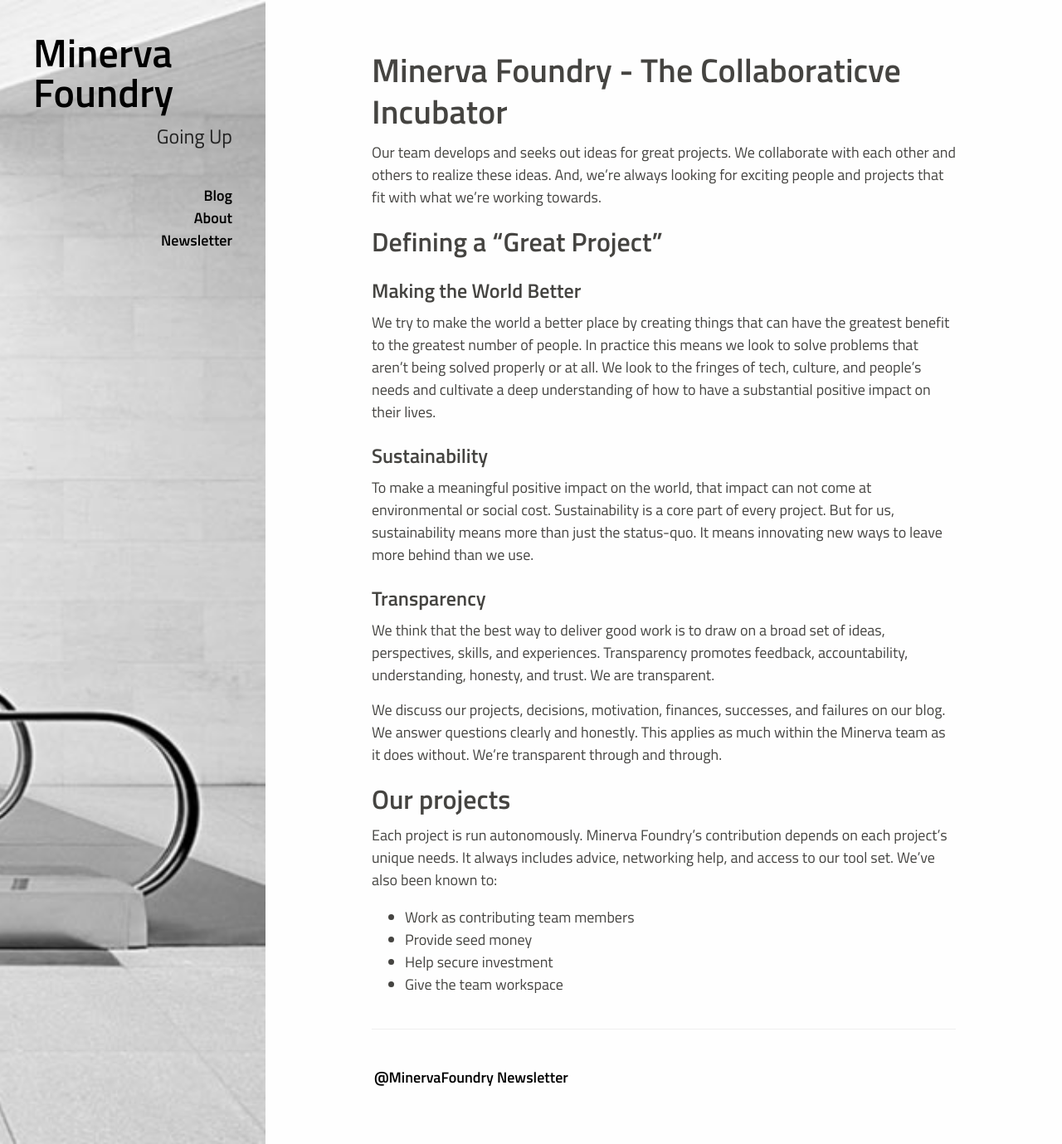
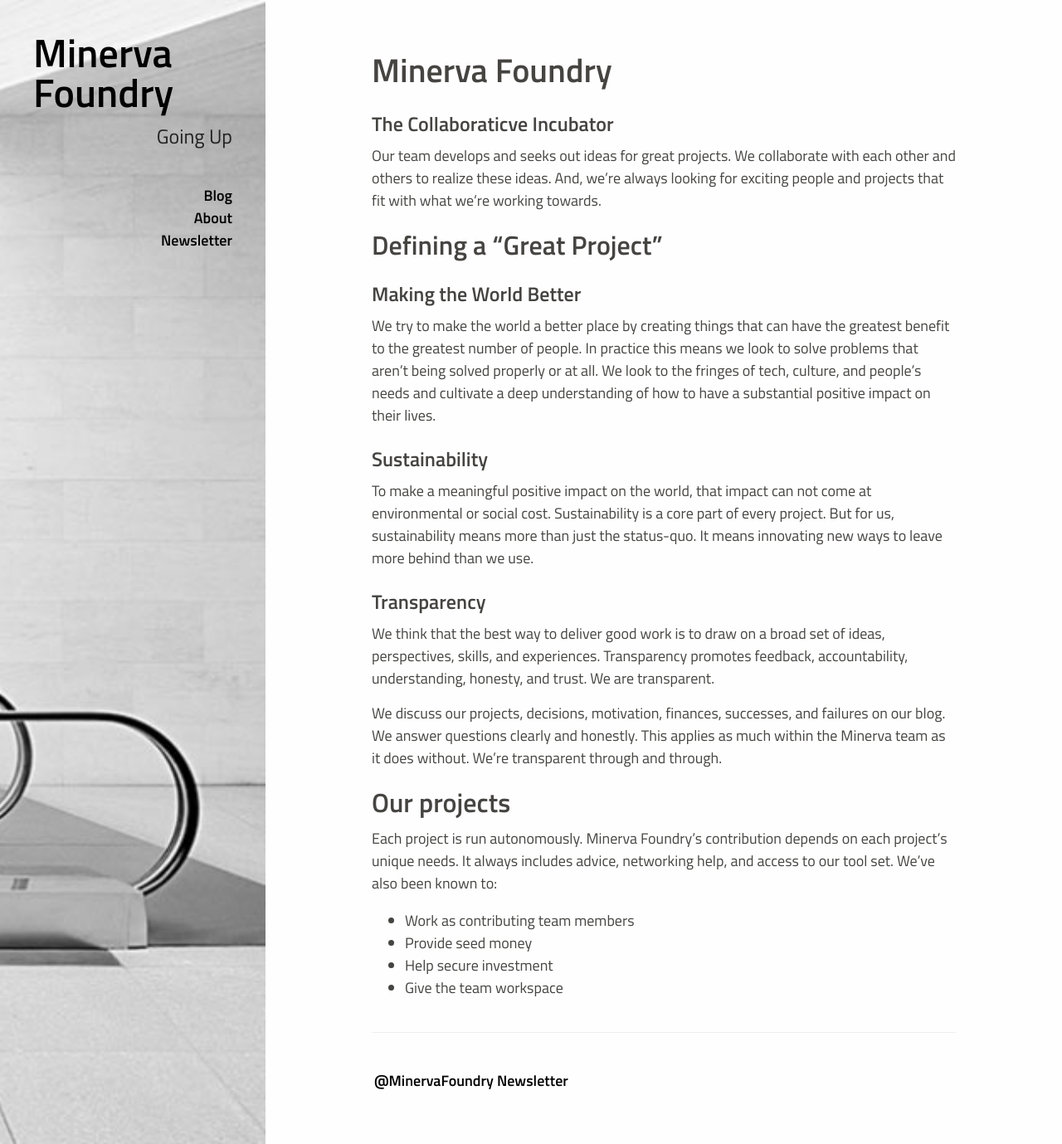
Before and after one commit to minervafoundry/minervafoundry.github.io, a Jekyll site: the page built from about/index.md, in a window 1280 px wide and 1379 px high. Shown: the whole window at 83% size. Built offline with Jekyll 4.4.1, drawn with Linux system fonts in a browser that asks for light colours; Markdown is read by kramdown in place of the engine named in the settings.

```diff
--- a/about/index.md
+++ b/about/index.md
@@ -3,7 +3,9 @@ layout: default
 title: Minerva Foundry - The Collaboraticve Incubator
 ---
 
-# Minerva Foundry - The Collaboraticve Incubator
+# Minerva Foundry
+
+### The Collaboraticve Incubator
 
 Our team develops and seeks out ideas for great projects. We collaborate with each other and others to realize these ideas. And, we’re always looking for exciting people and projects that fit with what we’re working towards.
 
```
